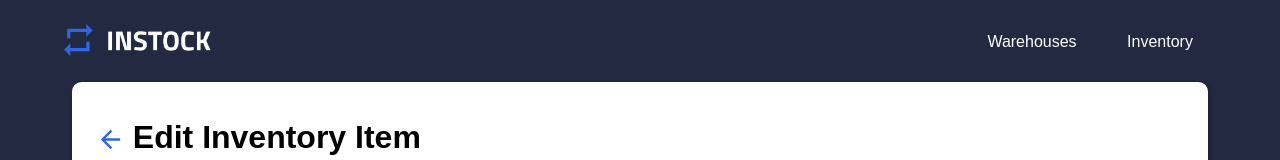
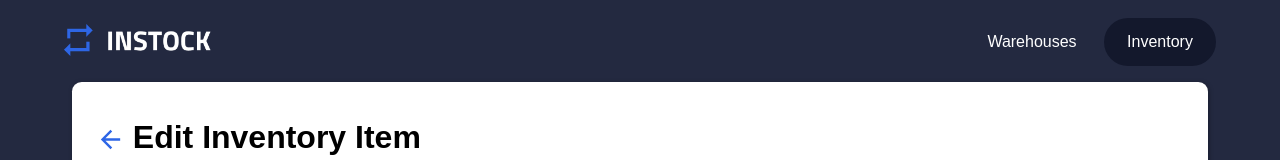
Before and after one commit to sowmya-malur/mountain-beaver-instock-client, a React (Create React App) app in the folder mountain-beaver-client/: page /inventory/1/edit in a window 1280 px wide. Shown: the top 160 px of the page. Built offline with nearby package versions, Linux system fonts and the light colour scheme; no server answers; a web font is replaced by a local one.

Commit message:
fix tab active status styling

```diff
--- a/mountain-beaver-client/src/components/Header/Header.jsx
+++ b/mountain-beaver-client/src/components/Header/Header.jsx
@@ -1,7 +1,9 @@
 import logo from "../../assets/logos/InStock-Logo_2x.png";
 import "./Header.scss";
-import { Link } from "react-router-dom";
+import { NavLink, Link, useLocation } from "react-router-dom";
 function Header() {
+  const location = useLocation();
+  console.log(location.pathname);
   return (
     <header className="header">
       <Link to="/">
@@ -9,12 +11,22 @@ function Header() {
       </Link>
       <nav className="header__nav">
         <ul className="header__list">
-          <Link className="header__link" to="/warehouses">
+          <NavLink
+            className={({ isActive }) =>
+              isActive ? "header__link header__link--active" : "header__link"
+            }
+            to="/warehouses"
+          >
             Warehouses
-          </Link>
-          <Link className="header__link" to="/inventory">
+          </NavLink>
+          <NavLink
+            className={({ isActive }) =>
+              isActive ? "header__link header__link--active" : "header__link"
+            }
+            to="/inventory"
+          >
             Inventory
-          </Link>
+          </NavLink>
         </ul>
       </nav>
     </header>
--- a/mountain-beaver-client/src/components/Header/Header.scss
+++ b/mountain-beaver-client/src/components/Header/Header.scss
@@ -67,5 +67,10 @@
       border-radius: 15rem;
       border: 0.5rem transparent;
     }
+    &--active {
+      background-color: $color-primary-text;
+      border-radius: 15rem;
+      border: 0.5rem transparent;
+    }
   }
 }
```
